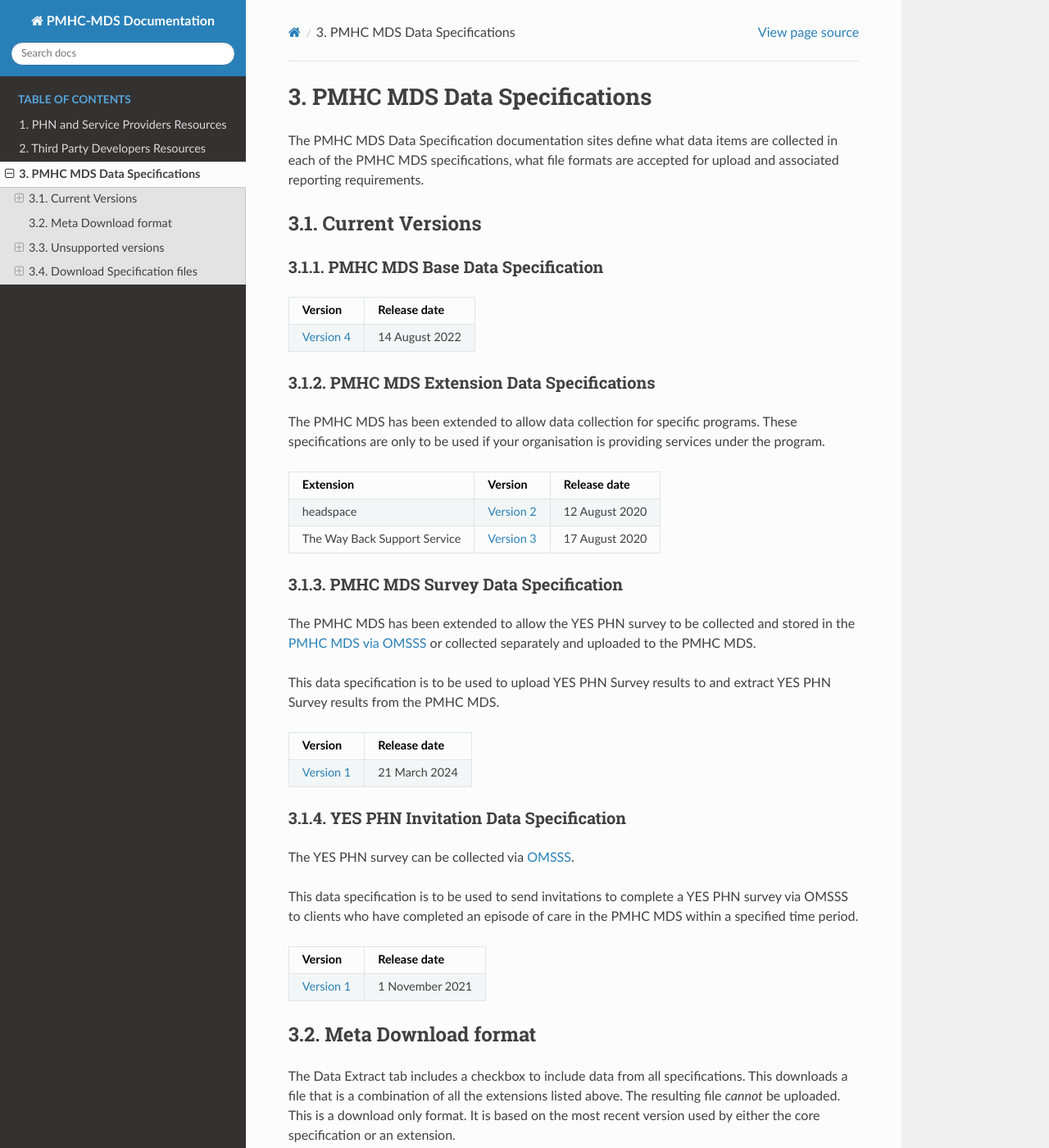
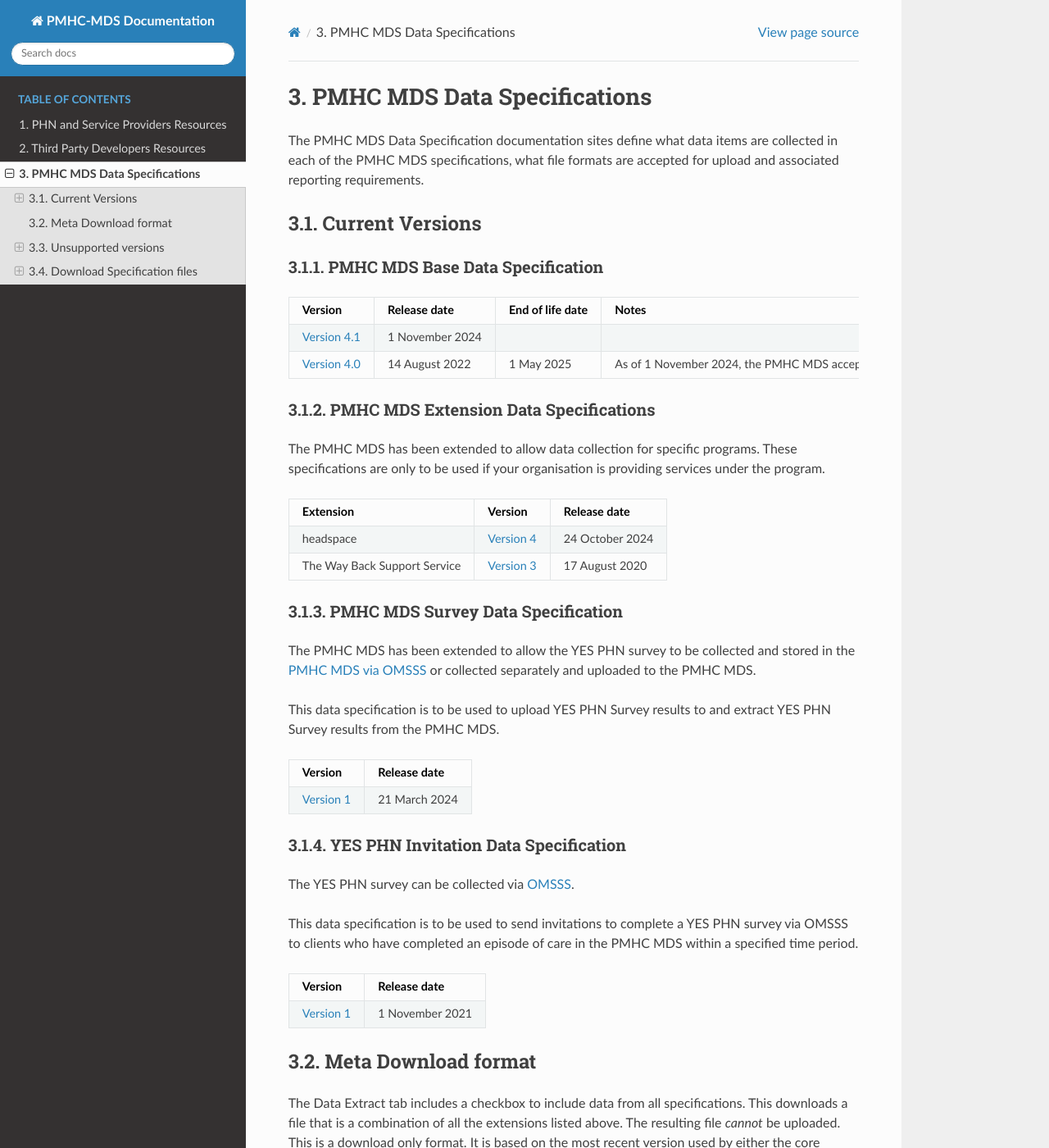
Before and after one commit to logicly-au/docs.pmhc-mds.com, a Sphinx documentation site: the page built from docs/data-specifications.rst, in a window 1280 px wide and 1400 px high. Shown: the whole window at 82% size. Built offline with Sphinx 7.4.7 and the Read the Docs theme 3.1.0, drawn with Linux system fonts in a browser that asks for light colours; some of the changed text lies outside the part shown.

Commit message:
Re-apply the required change

```diff
--- a/docs/data-specifications.rst
+++ b/docs/data-specifications.rst
@@ -13,11 +13,16 @@
 PMHC MDS Base Data Specification
 ~~~~~~~~~~~~~~~~~~~~~~~~~~~~~~~~
 
-+------------------------------------------------------+------------------+
-| Version                                              | Release date     |
-+======================================================+==================+
-| `Version 4 </projects/data-specification/en/v4/>`__  | 14 August 2022   |
-+------------------------------------------------------+------------------+
++----------------------------------------------------------+------------------+------------------+------------------------------------------------------------------------------+
+| Version                                                  | Release date     | End of life date | Notes                                                                        |
++==========================================================+==================+==================+==============================================================================+
+| `Version 4.1 </projects/data-specification/en/v4.1/>`__  | 1 November 2024  |                  |                                                                              |
++----------------------------------------------------------+------------------+------------------+------------------------------------------------------------------------------+
+| `Version 4.0 </projects/data-specification/en/v4.0/>`__  | 14 August 2022   | 1 May 2025       | As of 1 November 2024, the PMHC MDS accepted uploads in both the version 4.0 |
+|                                                          |                  |                  | format and the version 4.1 format. The version 4.1 format is marked for      |
+|                                                          |                  |                  | end-of-life on 1 May 2025. After this date version 4.0 uploads will          |
+|                                                          |                  |                  | no longer accepted.                                                          |
++----------------------------------------------------------+------------------+------------------+------------------------------------------------------------------------------+
 
 PMHC MDS Extension Data Specifications
 ~~~~~~~~~~~~~~~~~~~~~~~~~~~~~~~~~~~~~~
@@ -29,7 +34,7 @@
 +------------------------------+----------------------------------------------------------------+------------------+
 | Extension                    | Version                                                        | Release date     |
 +==============================+================================================================+==================+
-| headspace                    | `Version 2 </projects/data-specification-headspace/en/v2/>`__  | 12 August 2020   |
+| headspace                    | `Version 4 </projects/data-specification-headspace/en/v4/>`__  | 24 October 2024  |
 +------------------------------+----------------------------------------------------------------+------------------+
 | The Way Back Support Service | `Version 3 </projects/data-specification-wayback/en/v3/>`__    | 17 August 2020   |
 +------------------------------+----------------------------------------------------------------+------------------+
@@ -98,6 +103,8 @@
 +------------------------------------------------------------------------------------------------------------+------------------+
 | Extension                                 | Version                                                        | End of life date |
 +===========================================+================================================================+==================+
+| headspace                                 | `Version 2 </projects/data-specification-headspace/en/v2/>`__  | 24 October 2024  |
++-------------------------------------------+----------------------------------------------------------------+------------------+
 | HeadtoHelp                                | `Version 3 </projects/data-specification-headtohelp/en/v3/>`__ | 31 January 2023  |
 +-------------------------------------------+----------------------------------------------------------------+------------------+
 | National Suicide Prevention Trial (NSPT)  | Version 2                                                      | 1 November 2020  |
```
